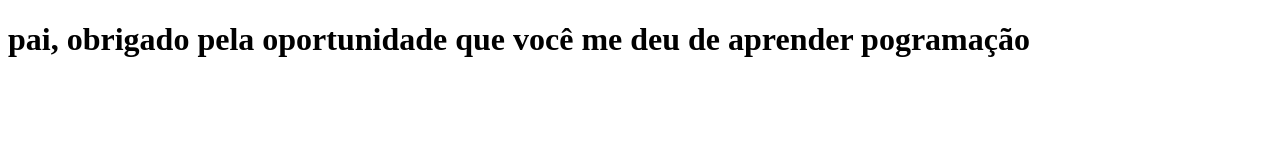
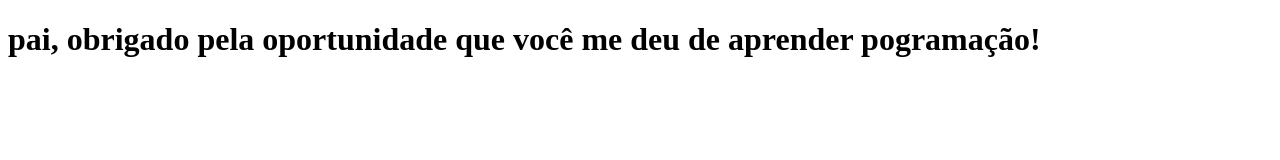
Before and after one commit to matheusfilipefilho2-alt/clone-tabnews, a Next.js app: page / in a window 1280 px wide. Shown: the top 160 px of the page. Built offline with nearby package versions, Linux system fonts and the light colour scheme.

Commit message:
modifica a frase

```diff
--- a/pages/index.js
+++ b/pages/index.js
@@ -1,5 +1,5 @@
 function Home() {
-    return <h1>pai, obrigado pela oportunidade que você me deu de aprender pogramação</h1>
+    return <h1>pai, obrigado pela oportunidade que você me deu de aprender pogramação!</h1>
 }
 
 export default Home;
```
